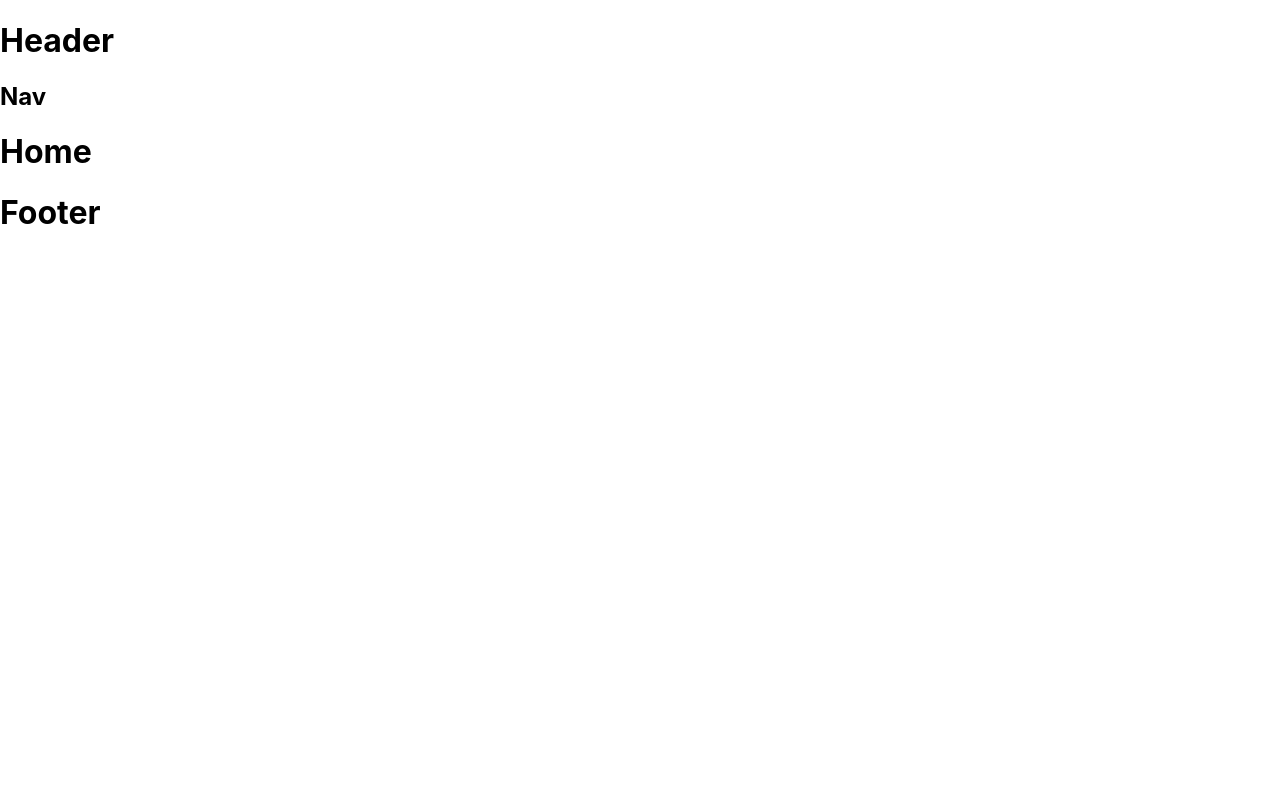
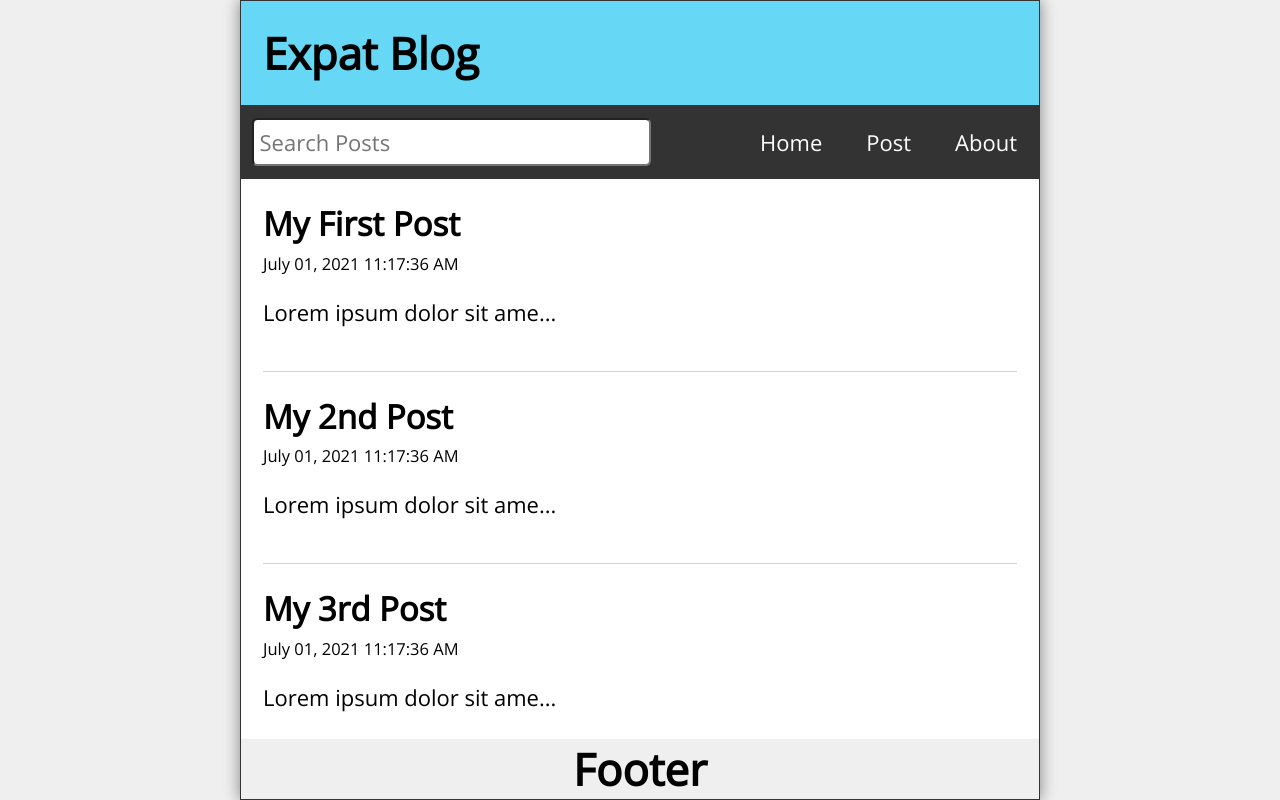
Before and after one commit to FePaiva/expat-blog, a React (Create React App) app: page / in a window 1280 px wide. Built offline with nearby package versions, Linux system fonts and the light colour scheme.

Commit message:
navBar and home page functioning

```diff
--- a/src/App.js
+++ b/src/App.js
@@ -10,12 +10,43 @@
 import { useState, useEffect} from 'react';
 
 function App() {
+
+  const [posts, setPosts] = useState([
+    {
+      id: 1,
+      title: "My First Post",
+      datetime: "July 01, 2021 11:17:36 AM",
+      body: "Lorem ipsum dolor sit amet consectetur adipisicing elit. Quis consequatur expedita, assumenda similique non optio! Modi nesciunt excepturi corrupti atque blanditiis quo nobis, non optio quae possimus illum exercitationem ipsa!"
+    },
+    {
+      id: 2,
+      title: "My 2nd Post",
+      datetime: "July 01, 2021 11:17:36 AM",
+      body: "Lorem ipsum dolor sit amet consectetur adipisicing elit. Quis consequatur expedita, assumenda similique non optio! Modi nesciunt excepturi corrupti atque blanditiis quo nobis, non optio quae possimus illum exercitationem ipsa!"
+    },
+    {
+      id: 3,
+      title: "My 3rd Post",
+      datetime: "July 01, 2021 11:17:36 AM",
+      body: "Lorem ipsum dolor sit amet consectetur adipisicing elit. Quis consequatur expedita, assumenda similique non optio! Modi nesciunt excepturi corrupti atque blanditiis quo nobis, non optio quae possimus illum exercitationem ipsa!"
+    },
+    {
+      id: 4,
+      title: "My Fourth Post",
+      datetime: "July 01, 2021 11:17:36 AM",
+      body: "Lorem ipsum dolor sit amet consectetur adipisicing elit. Quis consequatur expedita, assumenda similique non optio! Modi nesciunt excepturi corrupti atque blanditiis quo nobis, non optio quae possimus illum exercitationem ipsa!"
+    }
+  ]);
+  const [search, setSearch] = useState('');
+  const [searchResults, setSearchResults] = useState([]);
+
+
   return (
     <div className="App">
-        <Header />
-        <Nav />
+        <Header title="Expat Blog"/>
+        <Nav search={search} setSearch={setSearch}/>
         <Routes>
-            <Route path="/" element={<Home />} />
+            <Route path="/" element={<Home posts={posts} />} />
             <Route path="/post" element={<NewPost />} />
             <Route path="/post/:id" element={<PostPage />} />
             <Route path="/about" element={<About />} />
--- /dev/null
+++ b/src/Feed.js
@@ -0,0 +1,14 @@
+import React from 'react'
+import Post from './Post'
+
+const Feed = ({ posts }) => {
+  return (
+    <>
+      {posts.map(post => (
+        <Post key={post.id} post={post} />
+      ))}
+    </>
+  )
+}
+
+export default Feed
--- a/src/Header.js
+++ b/src/Header.js
@@ -1,9 +1,9 @@
 import React from 'react'
 
-const Header = () => {
+const Header = ({ title }) => {
   return (
-    <header>
-        <h1>Header</h1>
+    <header className="Header">
+        <h1>{title}</h1>
     </header>
   )
 }
--- a/src/Home.js
+++ b/src/Home.js
@@ -1,9 +1,16 @@
 import React from 'react'
+import Feed from './Feed'
 
-const Home = () => {
+const Home = ({ posts }) => {
   return (
-    <main>
-    <h1>Home</h1>
+    <main className="Home">
+        {posts.length ? (
+          <Feed posts={posts} />
+        ): (
+            <p style={{ marginTop: "2rem"}}>
+              No posts yet.
+            </p>
+        )}
     </main>
   )
 }
--- a/src/Nav.js
+++ b/src/Nav.js
@@ -1,9 +1,24 @@
 import React from 'react'
+import { Link } from 'react-router-dom'
 
-const Nav = () => {
+const Nav = ({ search, setSearch }) => {
   return (
-    <nav>
-    <h1>Nav</h1>
+    <nav className="Nav">
+          <form className="searchForm" onSubmit={(e) => e.preventDefault()}>
+                <lavel htmlFor="search"></lavel>
+                <input
+                    id="search"
+                    type="text"
+                    placeholder='Search Posts'
+                    value={search}
+                    onChange={(e) => setSearch(e.target.value)}
+                />
+          </form>
+          <ul>
+            <li><Link to="/">Home</Link></li>
+            <li><Link to="/post">Post</Link></li>
+            <li><Link to="/about">About</Link></li>
+          </ul>
     </nav>
   )
 }
--- /dev/null
+++ b/src/Post.js
@@ -0,0 +1,20 @@
+import React from 'react'
+import { Link } from 'react-router-dom'
+
+const Post = ({ post }) => {
+  return (
+      <article className="post">
+          <Link to={`/post/${post.id}`}>
+                <h2>{post.title}</h2>
+                <p className="postDate">{post.datetime}</p>
+          </Link>
+          <p className="postBody">{
+              (post.body).length <= 25
+                  ? post.body
+                  : `${(post.body).slice(0,25)}...`
+          }</p>
+      </article>
+  )
+}
+
+export default Post
--- a/src/index.css
+++ b/src/index.css
@@ -1,13 +1,271 @@
+@import url('https://fonts.googleapis.com/css2?family=Open+Sans&display=swap');
+
+* {
+  margin: 0;
+  padding: 0;
+  box-sizing: border-box;
+}
+
+html {
+  font-size: 16px;
+}
+
 body {
-  margin: 0;
-  font-family: -apple-system, BlinkMacSystemFont, 'Segoe UI', 'Roboto', 'Oxygen',
-    'Ubuntu', 'Cantarell', 'Fira Sans', 'Droid Sans', 'Helvetica Neue',
-    sans-serif;
+  min-height: 100vh;
+  font-family: 'Open Sans', sans-serif;
   -webkit-font-smoothing: antialiased;
   -moz-osx-font-smoothing: grayscale;
+  display: flex;
+  background-color: #efefef;
 }
 
-code {
-  font-family: source-code-pro, Menlo, Monaco, Consolas, 'Courier New',
-    monospace;
+#root {
+  flex-grow: 1;
+  display: flex;
+  justify-content: center;
+  align-items: center;
 }
+
+.App {
+  width: 100%;
+  max-width: 800px;
+  height: 100vh;
+  display: flex;
+  flex-direction: column;
+  justify-content: flex-start;
+  align-items: center;
+  border: 1px solid #333;
+  box-shadow: 0px 0px 15px gray;
+}
+
+.Header, .Footer {
+  width: 100%;
+  background-color: #66d8f5;
+  padding: 1rem;
+  display: flex;
+  justify-content: space-between;
+  align-items: center;
+}
+
+.Header h1 {
+  font-size: 1.5rem;
+}
+
+.Header svg {
+  font-size: 2rem;
+}
+
+.Footer {
+  padding: 0.75rem;
+  display: grid;
+  place-content: center;
+}
+
+.Nav {
+  width: 100%;
+  background-color: #333;
+  display: flex;
+  flex-direction: column;
+  justify-content: flex-start;
+  align-items: flex-start;
+}
+
+.searchForm {
+  width: 80%;
+  padding: 1rem 0 0 0.75rem;
+}
+
+.searchForm input[type="text"] {
+  font-family: 'Open Sans', sans-serif;
+  width: 100%;
+  min-height: 48px;
+  font-size: 1rem;
+  padding: 0.25rem;
+  border-radius: 0.25rem;
+  outline: none;
+}
+
+.searchForm label {
+  position: absolute;
+  left: -99999px;
+}
+
+.Nav ul {
+  color: #fff;
+  list-style-type: none;
+  display: flex;
+  flex-wrap: nowrap;
+  align-items: center;
+}
+
+.Nav li {
+  padding: 1rem;
+}
+
+.Nav li:hover,
+.Nav li:focus {
+  padding: 1rem;
+}
+
+.Nav li a {
+  color: #fff;
+  text-decoration: none;
+}
+
+.Nav li:hover,
+.Nav li:focus,
+.Nav li:hover a,
+.Nav li:focus a  {
+  background-color: #eee;
+  color: #333;
+}
+
+.Nav li:hover a,
+.Nav li:focus a {
+  cursor: pointer;
+}
+
+.Home, .NewPost, .PostPage, .About, .Missing {
+  width: 100%;
+  flex-grow: 1;
+  padding: 1rem;
+  overflow-y: auto;
+  background-color: #fff;
+}
+
+.post {
+  margin-top: 1rem;
+  padding-bottom: 1rem;
+  border-bottom: 1px solid lightgray;
+}
+
+.Home .post a {
+  text-decoration: none;
+}
+
+.Home .post a,
+.Home .post a:visited {
+  color: #000;
+}
+
+.post:first-child {
+  margin-top: 0;
+}
+
+.post:last-child {
+  border-bottom: none;
+}
+
+.postDate {
+  font-size: 0.75rem;
+  margin-top: 0.25rem;
+}
+
+.postBody {
+  margin: 1rem 0;
+}
+
+.newPostForm {
+  display: flex;
+  flex-direction: column;
+}
+
+.newPostForm label {
+  margin-top: 1rem;
+}
+
+.newPostForm input[type='text'],
+.newPostForm textarea {
+  font-family: 'Open Sans', sans-serif;
+  width: 100%;
+  min-height: 48px;
+  font-size: 1rem;
+  padding: 0.25rem;
+  border-radius: 0.25rem;
+  margin-right: 0.25rem;
+  outline: none;
+}
+
+.newPostForm textarea {
+  height: 100px;
+}
+
+.newPostForm button {
+  margin-top: 1rem;
+  height: 48px;
+  min-width: 48px;
+  border-radius: 10px;
+  padding: 0.5rem;
+  font-size: 1rem;
+  cursor: pointer;
+}
+
+.Missing h2, .PostPage h2,
+.Missing p, .PostPage p {
+  margin-bottom: 1rem;
+}
+
+.PostPage button {
+  height: 48px;
+  min-width: 48px;
+  border-radius: 0.25rem;
+  padding: 0.5rem;
+  font-size: 1rem;
+  background-color: red;
+  color: #fff;
+  cursor: pointer;
+}
+
+.statusMsg {
+  margin-top: 2rem;
+}
+
+@media only screen and (min-width: 610px) {
+  html {
+    font-size: 22px;
+  }
+
+  .Header h1 {
+    font-size: 2rem;
+  }
+
+  .Nav {
+    flex-direction: row;
+    flex-wrap: nowrap;
+    justify-content: space-between;
+    align-items: center;
+  }
+
+  .Nav ul {
+    text-align: right;
+  }
+
+  .Nav li:hover,
+  .Nav li:focus,
+  .Nav li:hover a,
+  .Nav li:focus a  {
+    background-color: #eee;
+    color: #333;
+  }
+
+  .searchForm {
+    width: 50%;
+    padding: .5rem 0;
+  }
+
+  .searchForm input[type="text"] {
+    margin-left: 0.5rem;
+  }
+
+  .newPostForm textarea {
+    height: 300px;
+  }
+}
+
+@media only screen and (min-width: 992px) {
+
+  .Header svg {
+    font-size: 3rem;
+  }
+
+}
```
